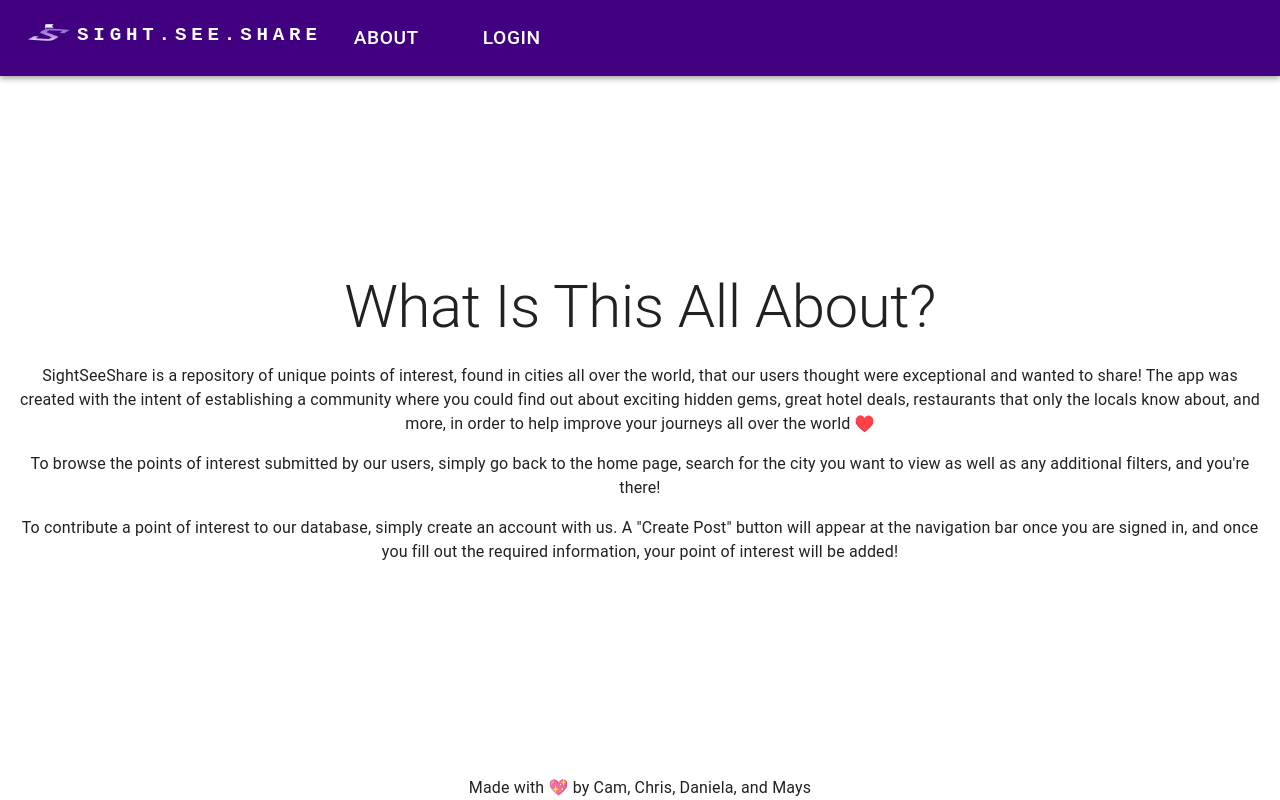
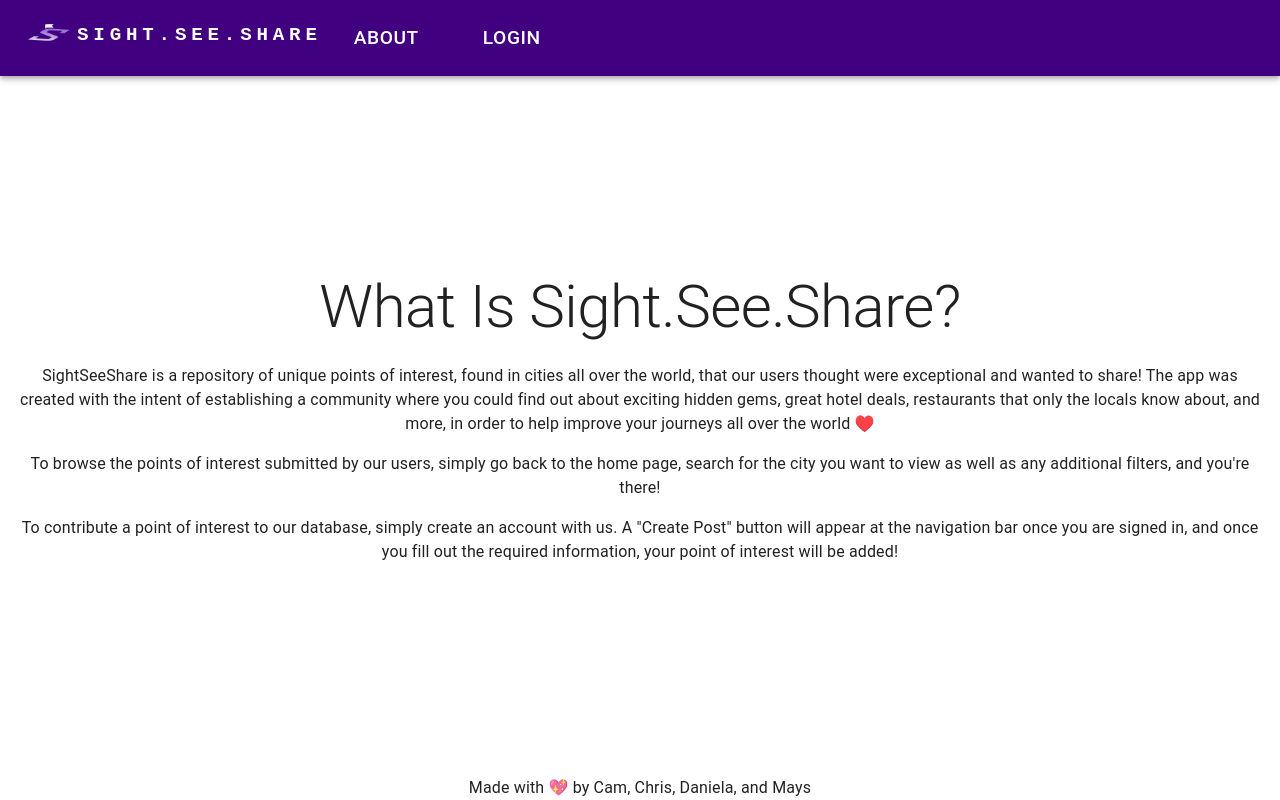
Before and after one commit to chingu-voyages/v45-tier3-team-47, a React (Vite) app in the folder frontend/: page /About in a window 1280 px wide. Built offline with nearby package versions, Linux system fonts and the light colour scheme; no server answers.

Commit message:
Update heading text

```diff
--- a/frontend/src/Pages/About.tsx
+++ b/frontend/src/Pages/About.tsx
@@ -5,7 +5,7 @@ const About = () => {
     return (
         <Box component="section" paddingX='1rem'>
             <Typography variant="h2" gutterBottom={true}>
-                What Is This All About?
+                What Is Sight.See.Share?
             </Typography>
             <Typography paragraph={true} >
                 SightSeeShare is a repository of unique points of interest, found in cities all over the world, that our users thought were exceptional and wanted to share! The app was created with the intent of establishing a community where you could find out about exciting hidden gems, great hotel deals, restaurants that only the locals know about, and more, in order to help improve your journeys all over the world ♥️
```
